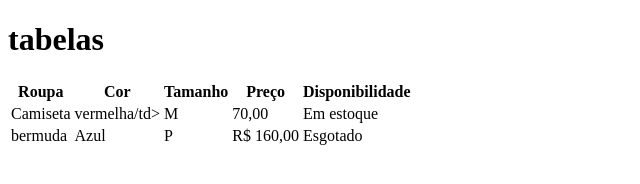
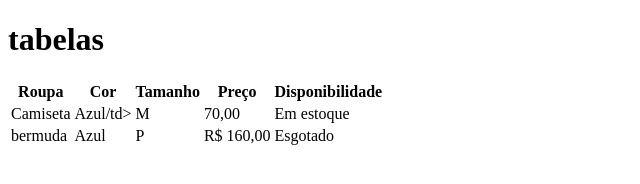
Before and after one commit to VICTORADSSS/AULA-TABELA, a plain HTML site: page index.html in a window 1280 px wide. Shown: the whole page, without its empty margins (0-640 px from the left). Drawn offline with Linux system fonts and the light colour scheme.

Commit message:
Mudando vermelha para azul coluna da cor

```diff
--- a/index.html
+++ b/index.html
@@ -19,7 +19,7 @@
         </tr>
         <tr>
             <td>Camiseta</td>
-            <td>vermelha/td>
+            <td>Azul/td>
             <td>M</td>
             <td>70,00</td>
             <td>Em estoque</td>
```
